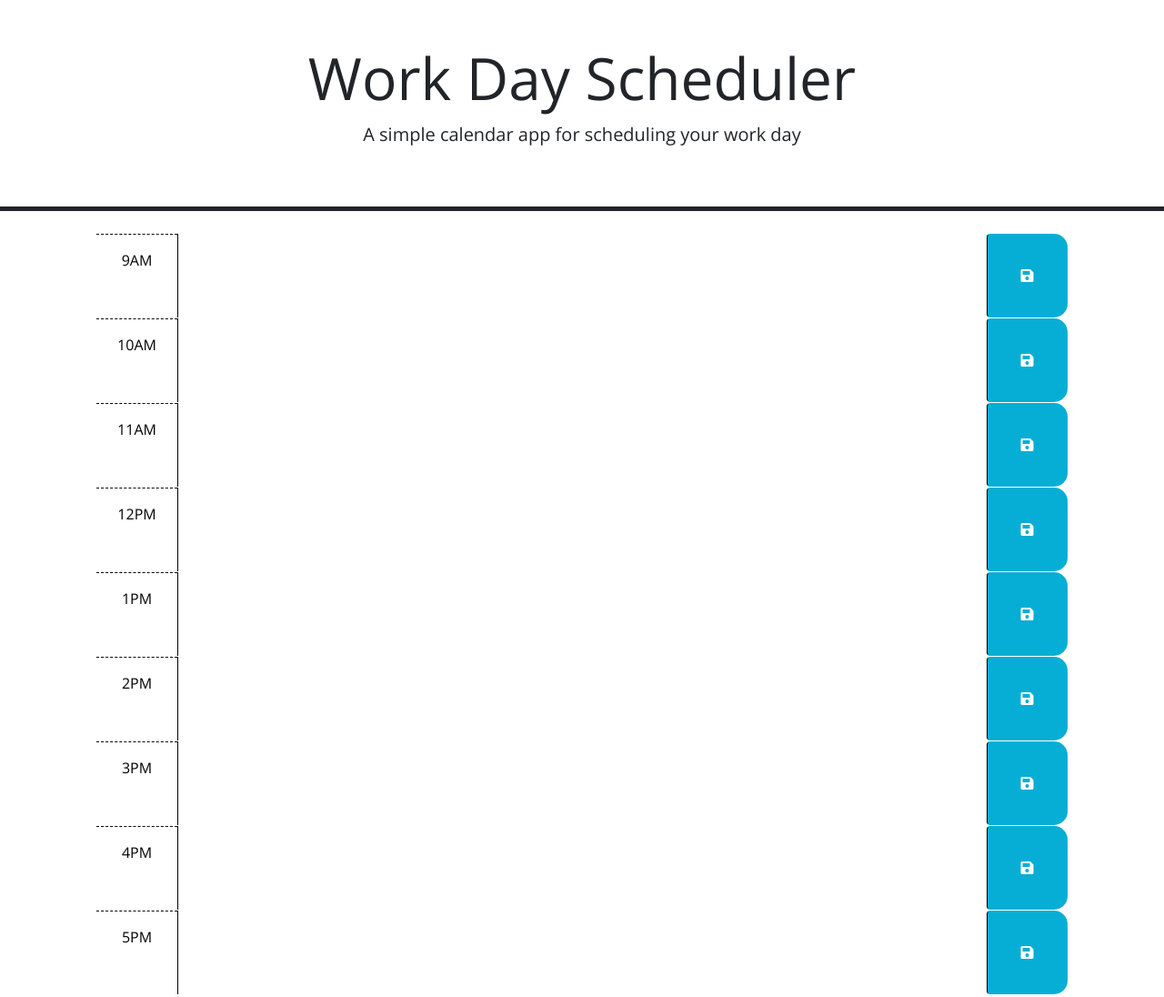
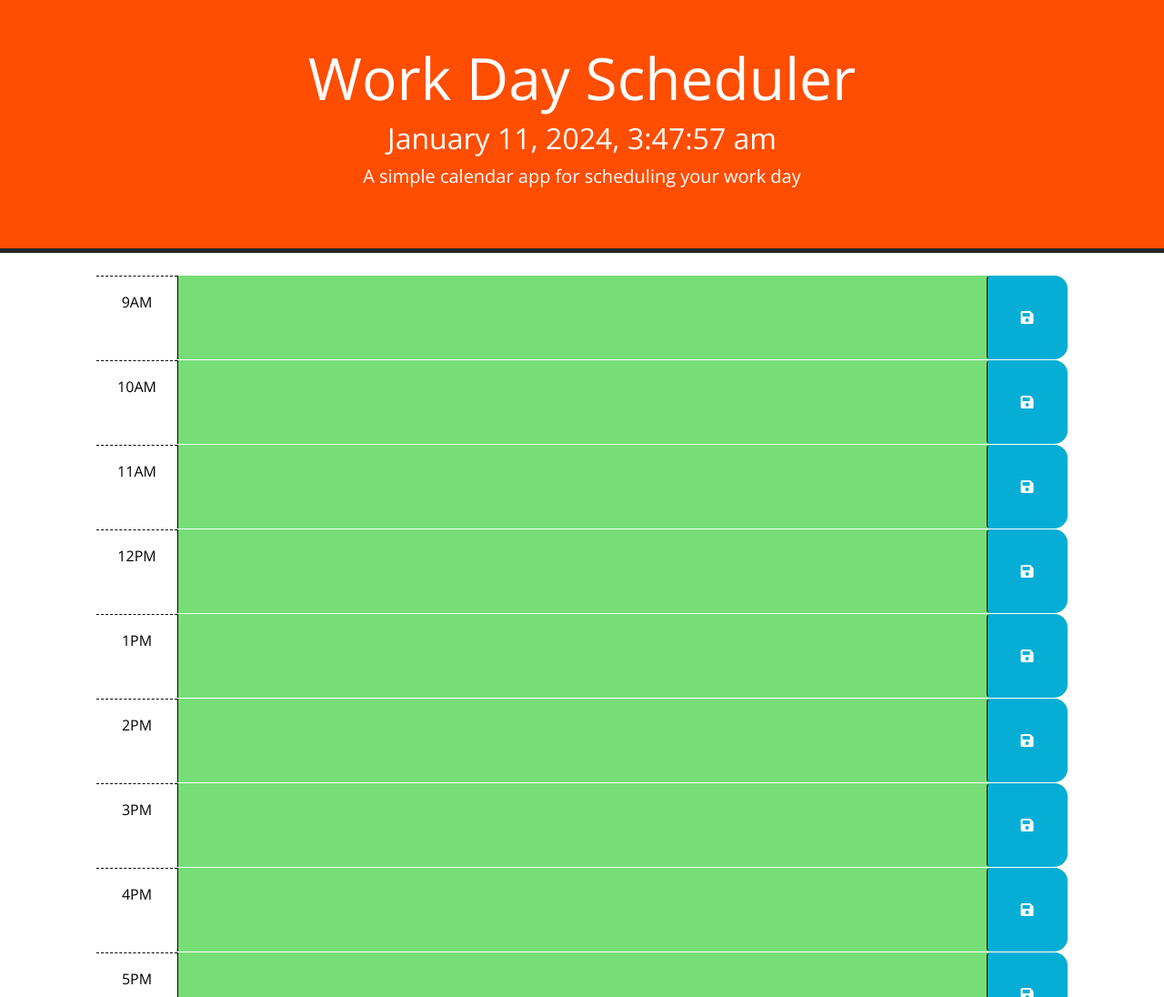
Before and after one commit to dpair12/Schedule-Manager, a plain HTML site: page index.html in a window 1280 px wide. Shown: the top 1096 px of the page at 91% size. Drawn offline with nearby package versions, Linux system fonts and the light colour scheme; files that its build step writes are made by us from their sources.

Commit message:
JavaScript Functionality

```diff
--- a/assets/JavaScript/script.js
+++ b/assets/JavaScript/script.js
@@ -0,0 +1,75 @@
+
+//Function that executes once HTML doc is ready
+$(document).ready(function() {
+
+    //Variable linking to header id
+      var header = $('header');
+    //Variable linking to saveBtn class
+      var saveButtonEl = $('.saveBtn');
+    //Variable linking to ids used with the hour block in text format
+      var hours = ['#hour-9AM', '#hour-10AM', '#hour-11AM', '#hour-12PM', '#hour-1PM', '#hour-2PM', '#hour-3PM', '#hour-4PM', '#hour-5PM'];
+    //Variable linking to ids used with the section tag for each hour block
+      var time = ['#9', '#10', '#11', '#12', '#13', '#14', '#15', '#16', '#17'];
+
+    //Time Variables ranging from 9 AM - 5 PM
+      var tt9 = dayjs().hour(9).format('HH');
+      var tt10 = dayjs().hour(10).format('HH');
+      var tt11 = dayjs().hour(11).format('HH');
+      var tt12 = dayjs().hour(12).format('HH');
+      var tt1 = dayjs().hour(13).format('HH');
+      var tt2 = dayjs().hour(14).format('HH');
+      var tt3 = dayjs().hour(15).format('HH');
+      var tt4 = dayjs().hour(16).format('HH');
+      var tt5 = dayjs().hour(17).format('HH');
+      var array = [tt9, tt10, tt11, tt12, tt1, tt2, tt3, tt4, tt5];
+
+      //Styling for header variable
+      header.css({
+        'text-align': 'center',
+        'padding': '20px',
+        'background-color': '#ff4d01',
+        'color': 'white'
+      });
+
+      //Function that's called to ensure that the current time is always being displayed and is updated continuously
+      function updateTime() {
+        var reformatDate = dayjs().format('MMMM D, YYYY, h:mm:ss a');
+        $('#time').text(reformatDate);
+      }
+
+      updateTime();
+      setInterval(updateTime, 1000);
+
+      //Function for when saveButton is clicked on it saves the user input into local storage along with the hour block they did it for
+      saveButtonEl.on('click', function(event) {
+        var index = saveButtonEl.index(this);
+        var key = $(hours[index]).text();
+        var textarea = $(this).siblings('textarea');
+        localStorage.setItem(key, textarea.val());
+        textarea.val(textarea.val());
+      });
+
+      //Function to automatically update each card to reflect whether if that hour block is in the past, present, or future
+      function updateClasses() {
+        var currentHour = dayjs().format('HH');
+        for (var i = 0; i < array.length; i++) {
+          console.log('currentHour:', currentHour);
+          console.log('Time:', array[i]);
+          if (currentHour > array[i]) {
+            $(time[i]).addClass('past');
+          } else if (currentHour < array[i]) {
+            $(time[i]).addClass('future');
+          } else {
+            $(time[i]).addClass('present');
+          }
+        }
+      }
+    // For loop that grabs the text that's associated with whatever id that's within hour array and the user input
+      for (var i = 0; i < hours.length; i++) {
+        var key = $(hours[i]).text();
+        var value = localStorage.getItem(key);
+        $(hours[i]).siblings('textarea').val(value);
+      }
+
+      updateClasses();
+    });
--- a/index.html
+++ b/index.html
@@ -9,7 +9,7 @@
   <link rel="stylesheet" href="https://use.fontawesome.com/releases/v5.8.1/css/all.css" integrity="sha384-50oBUHEmvpQ+1lW4y57PTFmhCaXp0ML5d60M1M7uH2+nqUivzIebhndOJK28anvf" crossorigin="anonymous" />
  <!--Google Fonts-->
   <link href="https://fonts.googleapis.com/css?family=Open+Sans&display=swap" rel="stylesheet" />
-  <link rel="stylesheet" href="style.css" />
+  <link rel="stylesheet" href="./assets/CSS/style.css" />
 
   <title>Work Day Scheduler</title>
 </head>
@@ -19,7 +19,6 @@
     <h1 class="display-3">Work Day Scheduler</h1>
     <h2 id="time"></h2>
     <p class="lead">A simple calendar app for scheduling your work day</p>
-    <p id="currentDay" class="lead"></p>
   </header>
 
   <section class="container-lg px-5">
```
